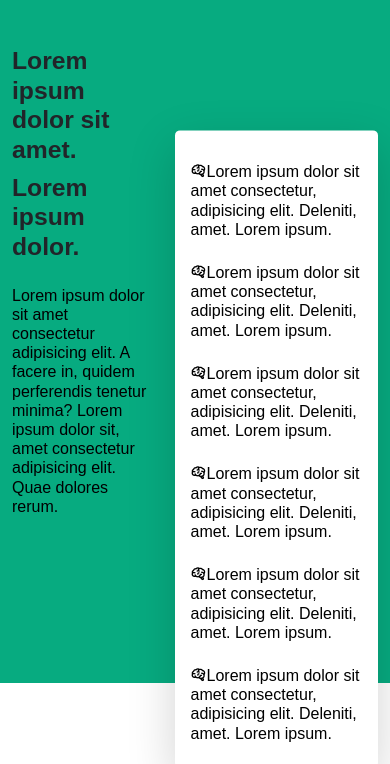
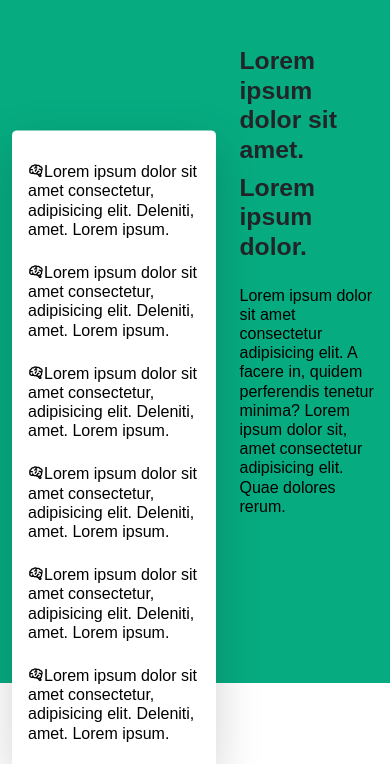
Before and after one commit to JonahWood/Checkpoint_1, a plain HTML site: page index.html in a window 390 px wide. Shown: the part 730-1494 px from the top of the page. Drawn offline with nearby package versions, Linux system fonts and the light colour scheme.

Commit message:
redundant

```diff
--- a/index.html
+++ b/index.html
@@ -81,14 +81,14 @@
 <!-- SECTION Second Chunk -->
     <div class="second-chunk">
 <div class="container">
-    <div class="row">
-        <div class="col-5 py-5">
+    <div class="row chunk-2-stack">
+        <div class="col-5 py-5 chunk-2-text">
             <h2><b>Lorem ipsum dolor sit amet.</b></h2>
             <h2><b>Lorem ipsum dolor.</b></h2>
             <h6>Lorem ipsum dolor sit amet consectetur adipisicing elit. A facere in, quidem perferendis tenetur minima? Lorem ipsum dolor sit, amet consectetur adipisicing elit. Quae dolores rerum.</h6>
         </div>
         <div class="col-7">
-            <div class="card-w-icons mt-5 spades shadow-lg">
+            <div class="card-w-icons mt-5 spades shadow-lg chunk-2-card">
                 <div class="row">
                     <div class="col-12"><h6 class="mdi mdi-brain">Lorem ipsum dolor sit amet consectetur, adipisicing elit. Deleniti, amet. Lorem ipsum.</h6></div>
                     <div class="col-12"><h6 class="mdi mdi-brain">Lorem ipsum dolor sit amet consectetur, adipisicing elit. Deleniti, amet. Lorem ipsum.</h6></div>
--- a/style.css
+++ b/style.css
@@ -146,3 +146,28 @@ text-align: center;
 .green-text{
     color: #07ab80;
 }
+
+.chunk-2-text{
+}
+
+.chunk-2-card{
+    order: 1;
+}
+
+
+@media screen and (max-width: 768px) {
+.chunk-2-card{
+
+}
+
+.chunk-2-text{
+order: 1;
+}
+
+.chunk-2-stack{
+
+}
+
+
+
+}
```
